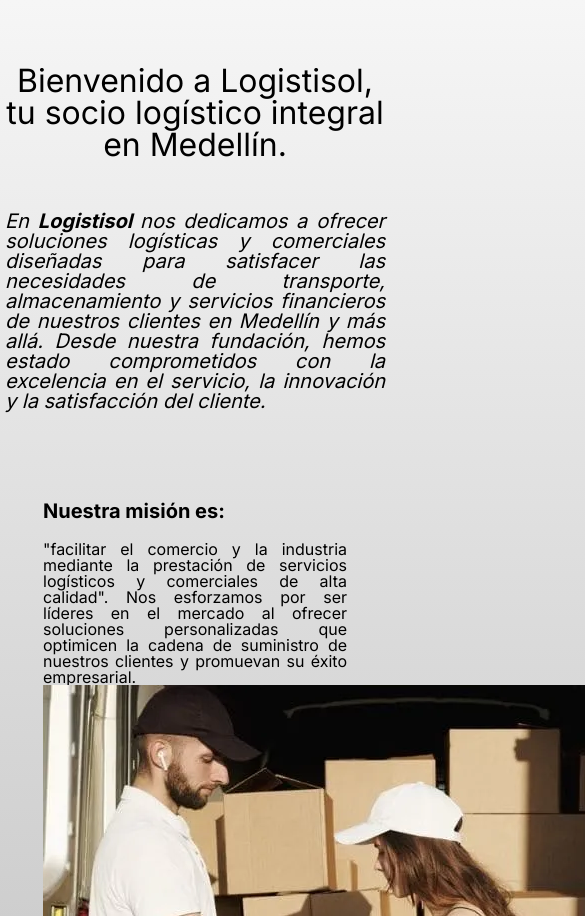
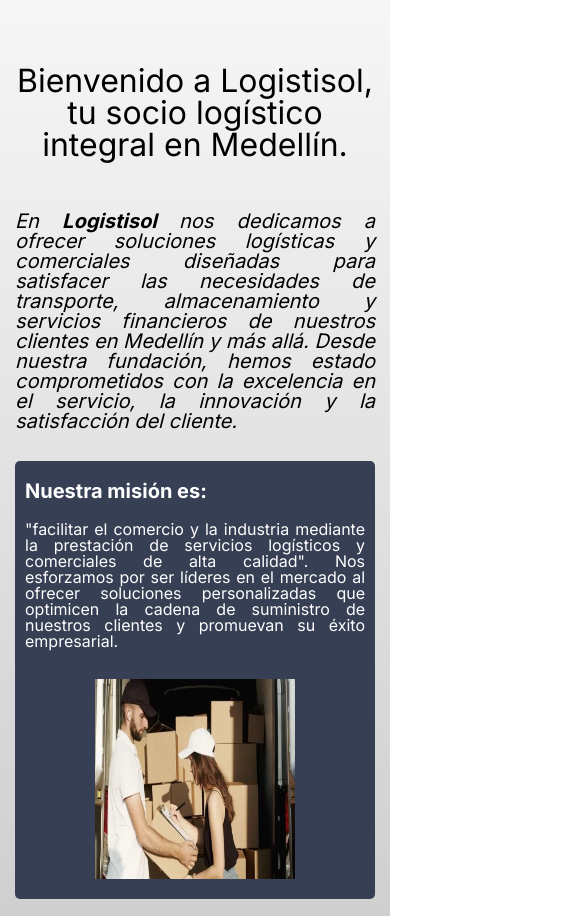
Before and after one commit to branrojo/logistisol-updated, a plain HTML site: page index.html in a window 390 px wide. Shown: the part 184-1100 px from the top of the page, 585 px wide, since content can reach past the window. Drawn offline with Linux system fonts and the light colour scheme.

Commit message:
Update style.css

```diff
--- a/style.css
+++ b/style.css
@@ -158,10 +158,49 @@ body{
 }
 
 .principal{
-    padding: 3em 0;
     width: 940px;
     margin: 0 auto;
     text-align: justify;
+    padding: 3em 0;
+}
+
+.descripcion{
+    font-style: italic;
+    font-size: 20px;
+    margin-bottom: 30px;
+}
+
+
+.mision, .ambiental, .equipo{
+    background-color: #373f55;
+    color: #FEFEFE;
+    border-radius: 5px;
+    padding: 10px;
+    margin-bottom: 30px;
+}
+
+.mision:hover{
+    background-color: #58585c;
+    box-shadow: 0 8px 12px rgba(0, 0, 0, 0.932);
+    transform: scale(1.06);
+    transition: 0.7s;
+    color: #ebc882;
+}
+
+.ambiental:hover{
+    background-color: #58585c;
+    box-shadow: 0 8px 12px rgba(0, 0, 0, 0.932);
+    transform: scale(1.06);
+    transition: 0.7s;
+    color: #ebc882;
+}
+
+.equipo:hover{
+    background-color: #58585c;
+    box-shadow: 0 8px 12px rgba(0, 0, 0, 0.932);
+    transform: scale(1.06);
+    transition: 0.7s;
+    color: #ebc882;
 }
 
 h1{
@@ -172,15 +211,10 @@ h1{
     clear:left;
 }
 
-.descripcion{
-    font-style: italic;
-    font-size: 20px;
-}
-
 h2{
     font-weight: bold;
     font-size: 20px;
-    margin-top: 90px;
+    margin-top: 10px;
     margin-bottom: 20px;
 }
 
@@ -188,13 +222,14 @@ h2{
     font-weight: bold;
 }
 
-.mision, .equipo, .ambiental{
+.mision-img, .equipo-img, .ambiental-img{
     margin-top: 30px;
-    width: 80%;
-    height: 370px;
+    width: 50%;
+    height: 250px;
     margin-left: auto;
     margin-right: auto;
     display: block;
+    padding-bottom: 10px;
 }
 
 h3{
@@ -217,18 +252,25 @@ h3{
 .mapa-contenido{
     width: 940px;
     margin: 0 auto;
+    opacity: 50%;
+}
+
+.mapa-contenido:hover{
+    opacity: 100%;
+    transition: 0.6s;
 }
 
 @media screen and (max-width:480px){
 
     .principal, .mapa{
-        margin-left: 5px;
-        margin-right: 5px;
+        margin-left: 15px;
+        margin-right: 15px;
     }
 
     h1{
         text-align: center;
     }
+
     nav{
         position: static;
         margin-top: 10px;
@@ -240,6 +282,11 @@ h3{
 
     .caja, .principal, .mapa-contenido, .contenido-diferenciales, .video, .servicios{
         width: auto;
+    }
+
+    .mision-img, .equipo-img, .ambiental-img{
+        width: 200px;
+        height: 200px;
     }
 
     .transporte, .financieros, .inventario, .devolucion, .personalizada, .soporte{
```
